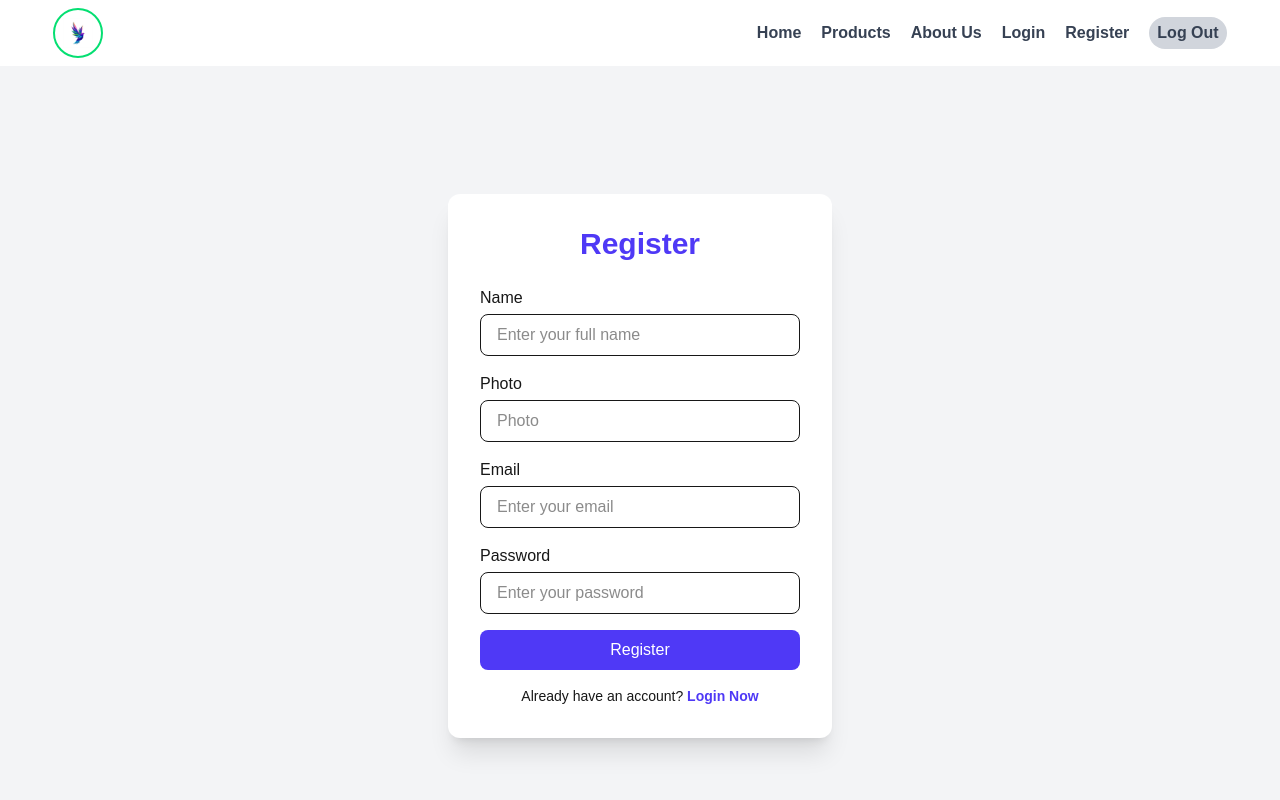
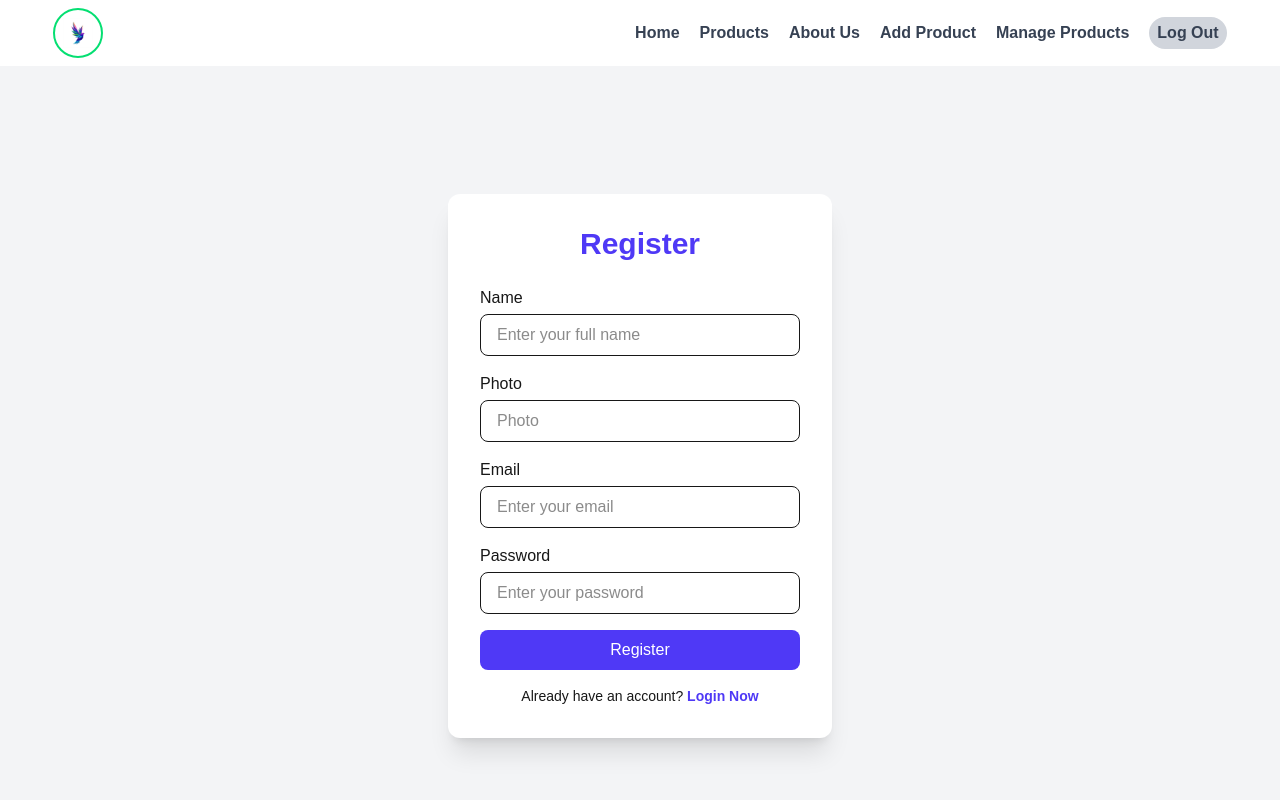
Before and after one commit to SEMohebur/nextJs-first-project, a Next.js app: page /register in a window 1280 px wide. Shown: the top 800 px of the page. Built offline with nearby package versions, Linux system fonts and the light colour scheme; no server answers; sample sign-in values are in the browser's storage.

Commit message:
navbar add product and manage product add

```diff
--- a/src/Component/Navbar.jsx
+++ b/src/Component/Navbar.jsx
@@ -4,8 +4,12 @@ import React from "react";
 import Image from "next/image";
 import { signOut } from "firebase/auth";
 import { auth } from "@/app/firebase/config";
+import { useAuthState } from "react-firebase-hooks/auth";
 
 const Navbar = () => {
+  const [user] = useAuthState(auth);
+  console.log(user);
+
   const handleLogout = async () => {
     try {
       await signOut(auth);
@@ -29,12 +33,16 @@ const Navbar = () => {
         <li className=" cursor-pointer">
           <Link href="/about">About Us</Link>
         </li>
+        {user ? (
+          <>
             <li className=" cursor-pointer">
-          <Link href="/login">Login</Link>
+              <Link href="/addProduct">Add Product</Link>
             </li>
+
             <li className=" cursor-pointer">
-          <Link href="/register">Register</Link>
+              <Link href="/manageProducts">Manage Products</Link>
             </li>
+
             <li className=" cursor-pointer">
               <button
                 onClick={handleLogout}
@@ -43,6 +51,18 @@ const Navbar = () => {
                 Log Out
               </button>
             </li>
+          </>
+        ) : (
+          <>
+            {" "}
+            <li className=" cursor-pointer">
+              <Link href="/login">Login</Link>
+            </li>
+            <li className=" cursor-pointer">
+              <Link href="/register">Register</Link>
+            </li>
+          </>
+        )}
       </ul>
     </nav>
   );
--- a/src/app/page.jsx
+++ b/src/app/page.jsx
@@ -5,17 +5,17 @@ import { auth } from "@/app/firebase/config";
 import { useRouter } from "next/navigation";
 import { useEffect } from "react";
 const Homepage = () => {
-  const [user] = useAuthState(auth);
+  const [user, loading] = useAuthState(auth);
   const router = useRouter();
 
   useEffect(() => {
-    if (!user) {
+    if (!loading && !user) {
       router.push("/register");
     }
-  }, [user, router]);
+  }, [user, router, loading]);
 
-  if (!user) {
-    return <p className=" text-center">Loading</p>;
+  if (loading || !user) {
+    return <p className="text-center mt-10 text-xl">Loading...</p>; // loading state
   }
 
   return <div className=" h-screen text-3xl text-red-500">hello world</div>;
```
Lines whose indentation alone changed are shown as unchanged.
